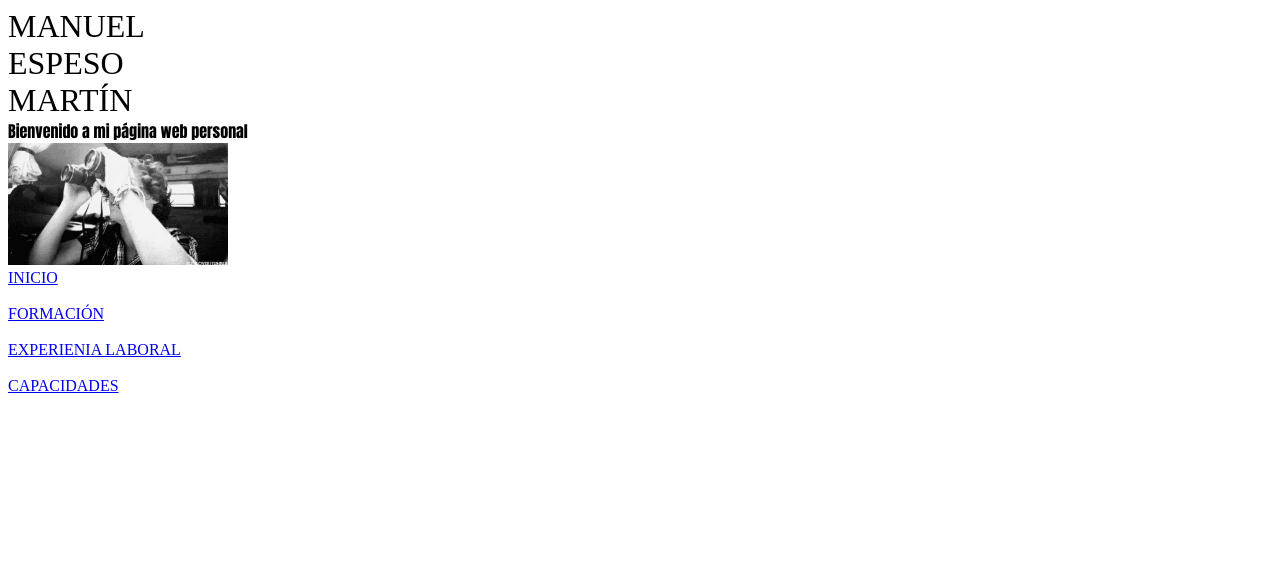
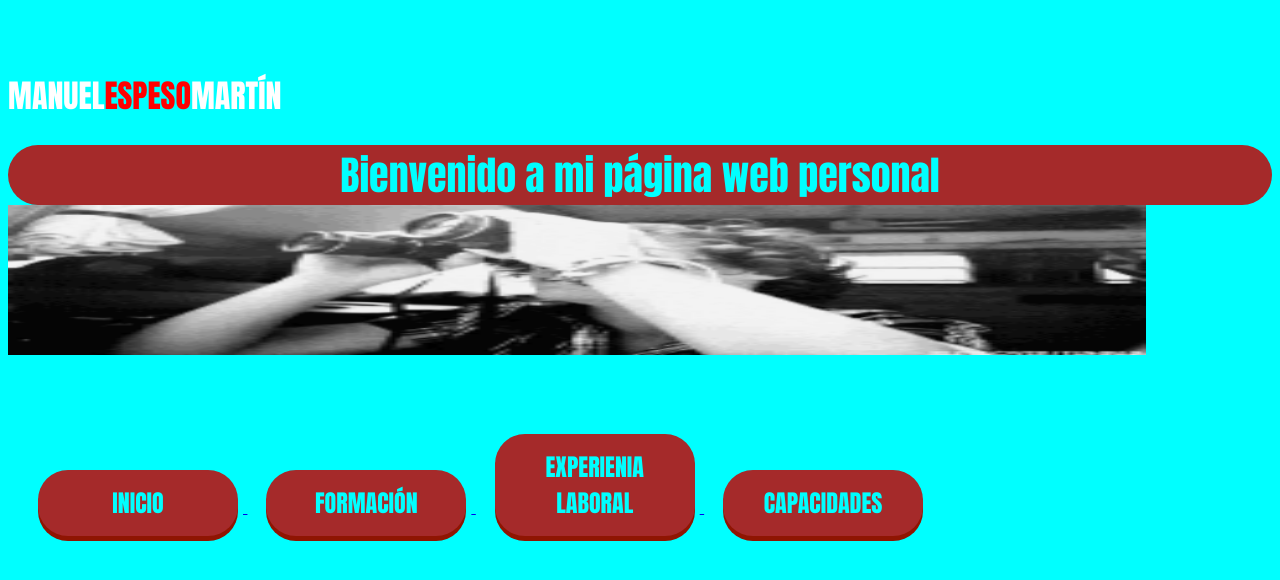
Before and after one commit to ManuEspeso/ManuEspeso.github.io, a plain HTML site: page tarea1/tarea1.html in a window 1280 px wide. Drawn offline with Linux system fonts and the light colour scheme.

Commit message:
corregir

```diff
--- a/tarea1/tarea1.html
+++ b/tarea1/tarea1.html
@@ -6,7 +6,7 @@
     <title>tarea1</title>
 
     <meta name="viewport" content="width=device-width, initial-scale=1">
-    <link rel="stylesheet" href="tarea1.css" media="screen" title="no title">
+    <link rel="stylesheet" href="index.css" media="screen" title="no title">
 
   </head>
 
```
